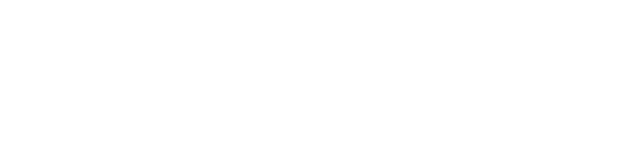
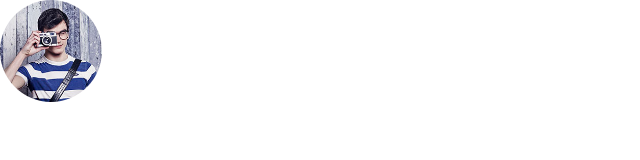
Before and after one commit to js-tasks-ru/htmlcss-20241107_natalya79, a website: page 06-lection4/01-avatar/index.html in a window 1280 px wide. Shown: the whole page, without its empty margins (0-640 px from the left). Drawn offline with Linux system fonts and the light colour scheme; files whose address does not match are found by name.

Commit message:
Add avatar

```diff
--- a/06-lection4/01-avatar/avatar.css
+++ b/06-lection4/01-avatar/avatar.css
@@ -0,0 +1,12 @@
+.avatar {
+    width: 102px;
+    height: 102px;
+    border-radius: 50%;
+    overflow: hidden;
+}
+
+.avatar__image {
+    width: 100%;
+    height: 100%;
+    object-fit: cover;
+}
--- a/06-lection4/01-avatar/index.html
+++ b/06-lection4/01-avatar/index.html
@@ -6,6 +6,8 @@
         <link rel="stylesheet" href="./avatar.css">
     </head>
     <body>
-
+        <div class="avatar">
+            <img class="avatar__image" src="../../assets/images/avatar.png" alt="Avatar">
+        </div>
     </body>
 </html>
```
Also changed, not shown: assets/images/avatar.png (added).
